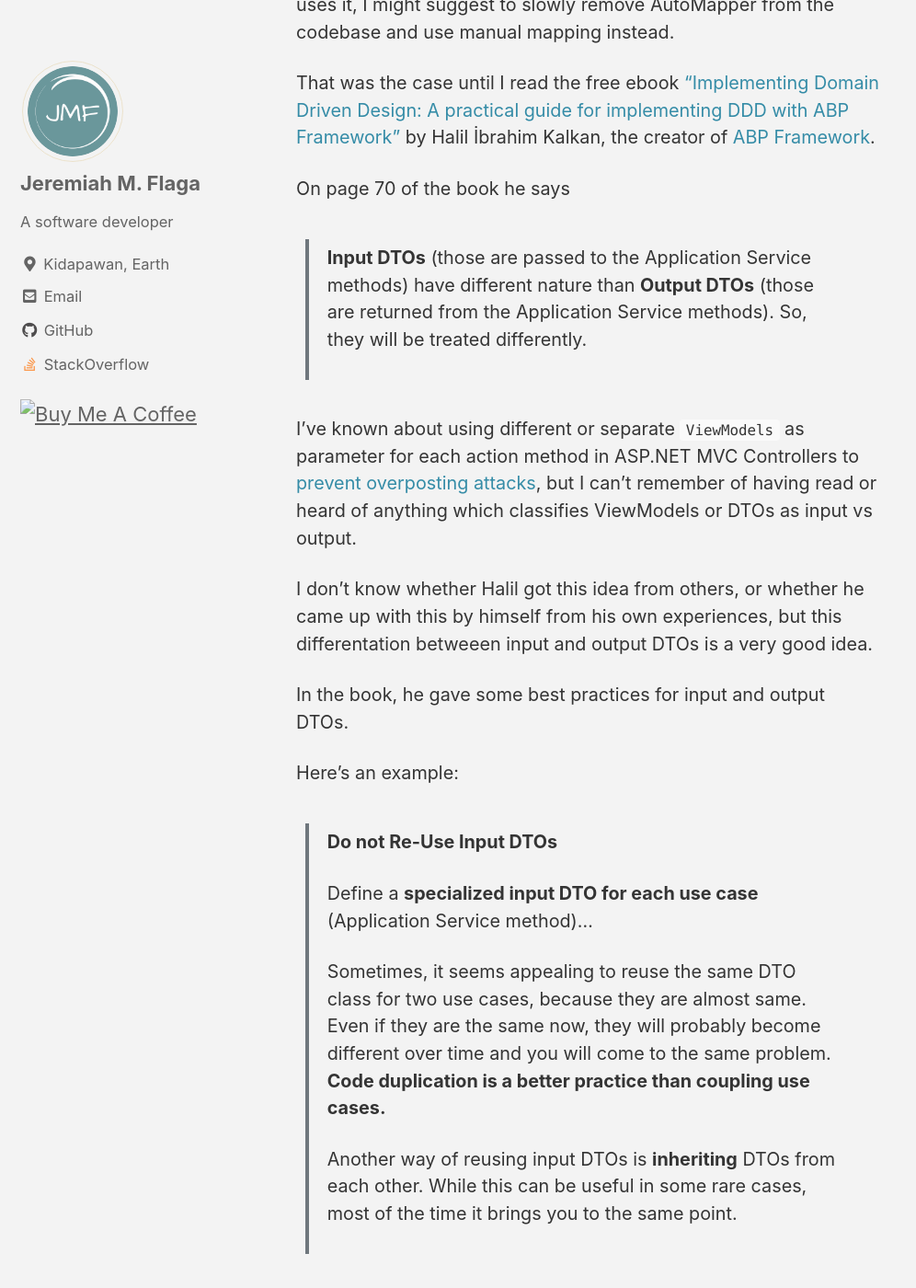
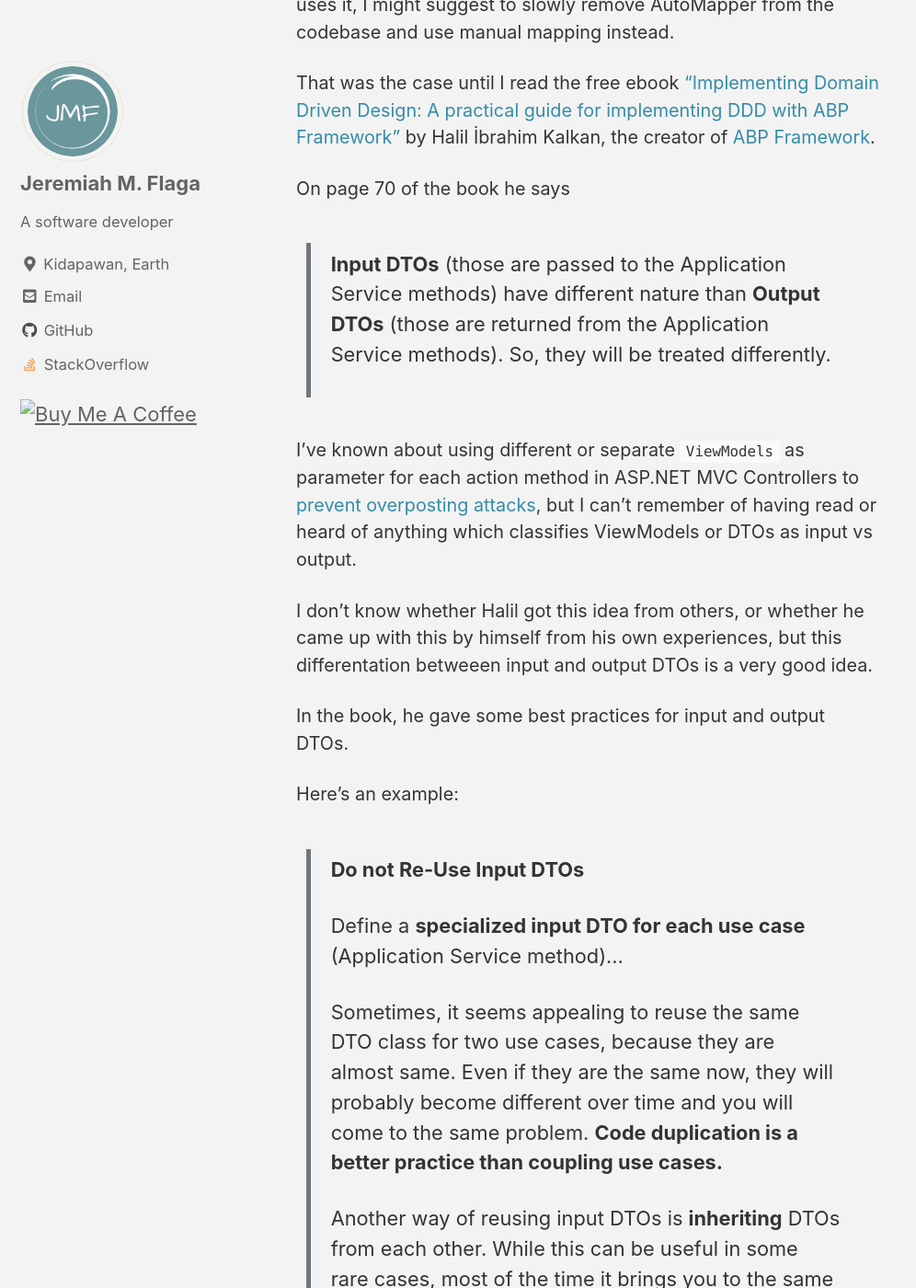
Before and after one commit to jflaga/jflaga.github.io, a Jekyll site: the page built from _posts/2023/2023-09-30-a-good-rule-when-using-AutoMapper-10da79a.md, in a window 1280 px wide and 1400 px high, scrolled down 348 px. Shown: the whole window at 92% size, without its empty margins (0-996 px from the left). Built offline with Jekyll 4.4.1, drawn with Linux system fonts in a browser that asks for light colours; cached includes are drawn as plain includes; comment, search, counter and statistics services are not loaded; some of the changed text lies outside the part shown.

Commit message:
styles update, show tags of each post

```diff
--- a/_includes/page__taxonomy.html
+++ b/_includes/page__taxonomy.html
@@ -1,11 +1,7 @@
-{% comment %}
-<!--
+{% if site.category_archive.type and page.categories[0] %}
+  {% include category-list.html %}
+{% endif %}
+
 {% if site.tag_archive.type and page.tags[0] %}
   {% include tag-list.html %}
 {% endif %}
--->
-{% endcomment %}
-
-{% if site.category_archive.type and page.categories[0] %}
-  {% include category-list.html %}
-{% endif %}
--- a/_includes/tag-list.html
+++ b/_includes/tag-list.html
@@ -7,13 +7,16 @@
 
 {% if site.tag_archive.path %}
   {% assign tags_sorted = page.tags | sort_natural %}
+  {% assign tags = page.tags %}
 
   <p class="page__taxonomy">
     <strong><i class="fas fa-fw fa-tags" aria-hidden="true"></i> {{ site.data.ui-text[site.locale].tags_label | default: "Tags:" }} </strong>
-    <span itemprop="keywords">
-    {% for tag_word in tags_sorted %}
-      <a href="{{ tag_word | slugify | prepend: path_type | prepend: site.tag_archive.path | relative_url }}" class="page__taxonomy-item p-category" rel="tag">{{ tag_word }}</a>{% unless forloop.last %}<span class="sep">, </span>{% endunless %}
-    {% endfor %}
-    </span>
+    <small>
+      <span itemprop="keywords">
+      {% for tag_word in tags %}
+        <a href="{{ tag_word | slugify | prepend: path_type | prepend: site.tag_archive.path | relative_url }}" class="page__taxonomy-item p-category" rel="tag">{{ tag_word }}</a>{% unless forloop.last %}<span class="sep">, </span>{% endunless %}
+      {% endfor %}
+      </span>
+    </small>
   </p>
 {% endif %}
--- a/_sass/additional-styles.scss
+++ b/_sass/additional-styles.scss
@@ -132,4 +132,9 @@ blockquote {
   padding-top: 0.3em;
   padding-bottom: 0.1em;
   border-left: 0.25em solid #6f777d;
+  font-size: 1.1em;
 }
+
+.page__content li p {
+  margin-bottom: 0.5em;
+}
```
